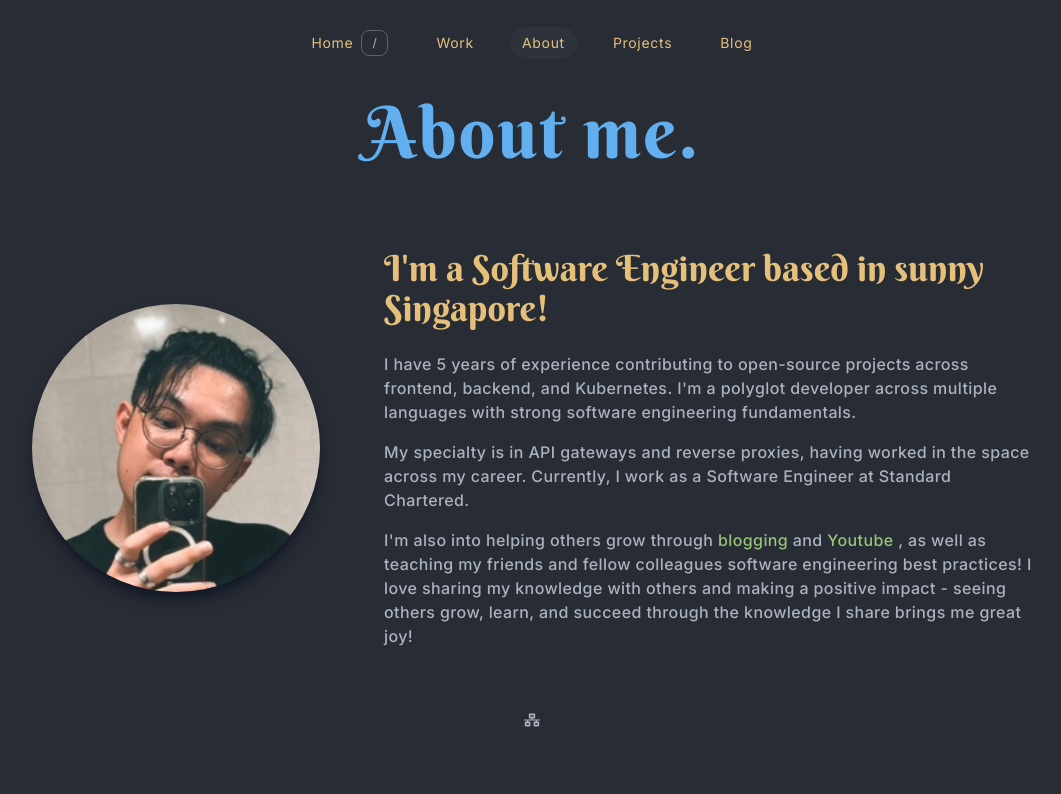
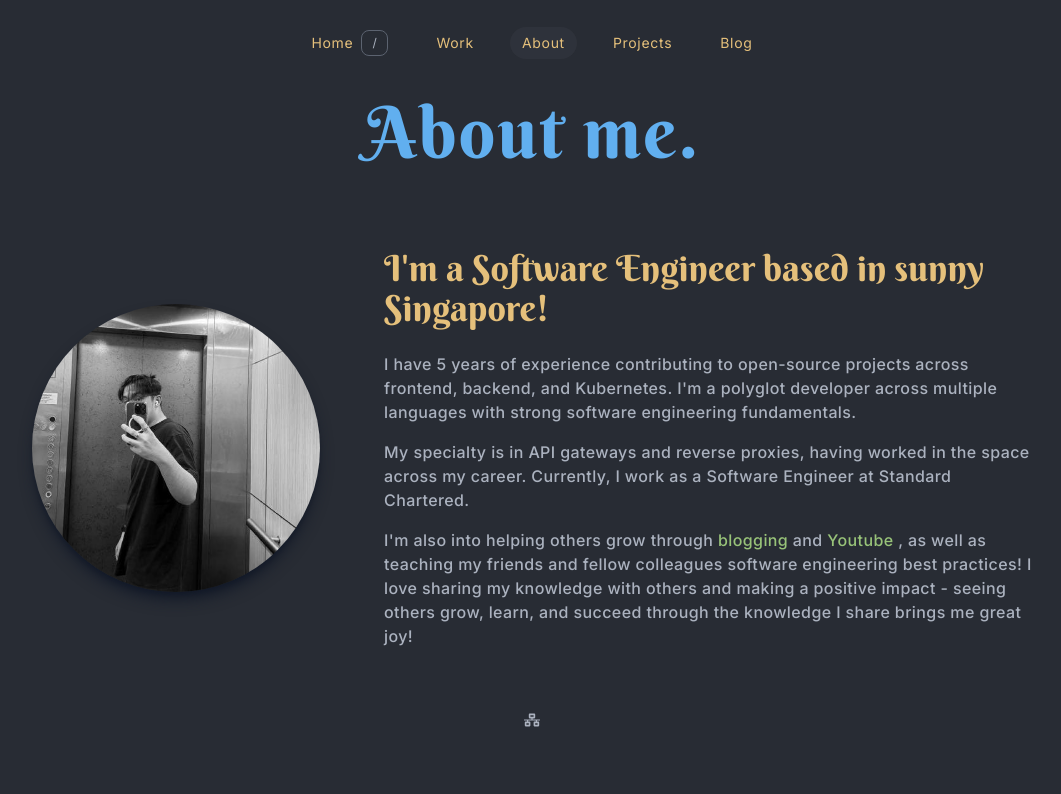
Before and after one commit to rawsashimi1604/gavinloo.com, a React (Vite) app: page /about in a window 1280 px wide. Shown: the top 794 px of the page, without its empty margins (108-1169 px from the left). Built offline with nearby package versions, Linux system fonts and the light colour scheme.

Commit message:
profile changes

```diff
--- a/src/modules/about/AboutMe.tsx
+++ b/src/modules/about/AboutMe.tsx
@@ -10,7 +10,7 @@ function AboutMe() {
 
       <div className="mt-10 md:mt-20 flex flex-col md:flex-row items-center  justify-between gap-8 md:gap-16">
         <img
-          src="profile.jpeg"
+          src="profile.jpg"
           className="rounded-full shadow-gray-900 shadow-lg h-72 w-72"
         />
         <div className="">
--- a/src/modules/blog-page/Page.tsx
+++ b/src/modules/blog-page/Page.tsx
@@ -43,7 +43,7 @@ function Page({ metadata }: PageProps) {
         </div>
         <div className="flex items-center justify-center gap-1 text-sm text-custom-whiskey font-medium tracking-wider mb-6">
           <img
-            src="/profile.jpeg"
+            src="/profile.jpg"
             className="w-6 h-6 rounded-full border mr-1.5 "
           />
           <span className="text-custom-chaKy">{metadata.author}</span>
```
Also changed, not shown: public/profile.jpg (added).
